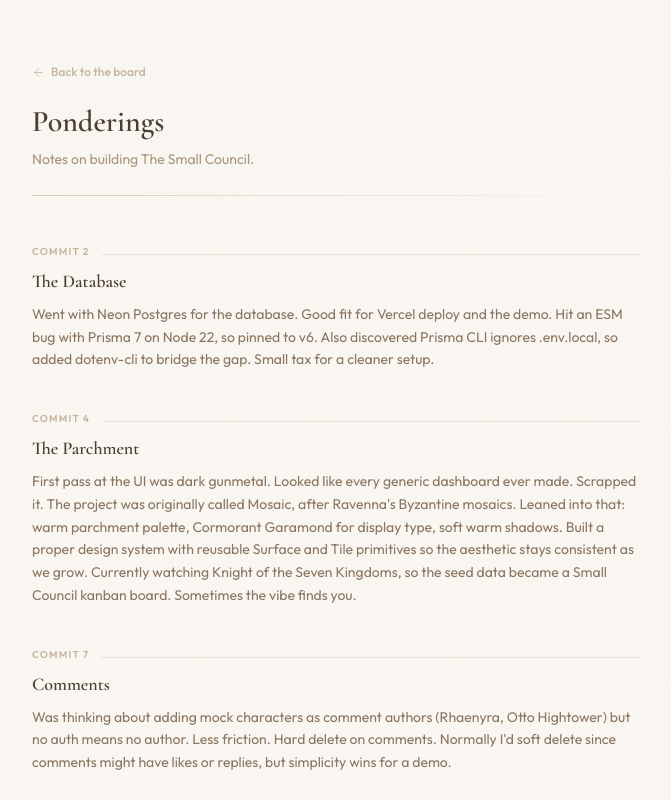
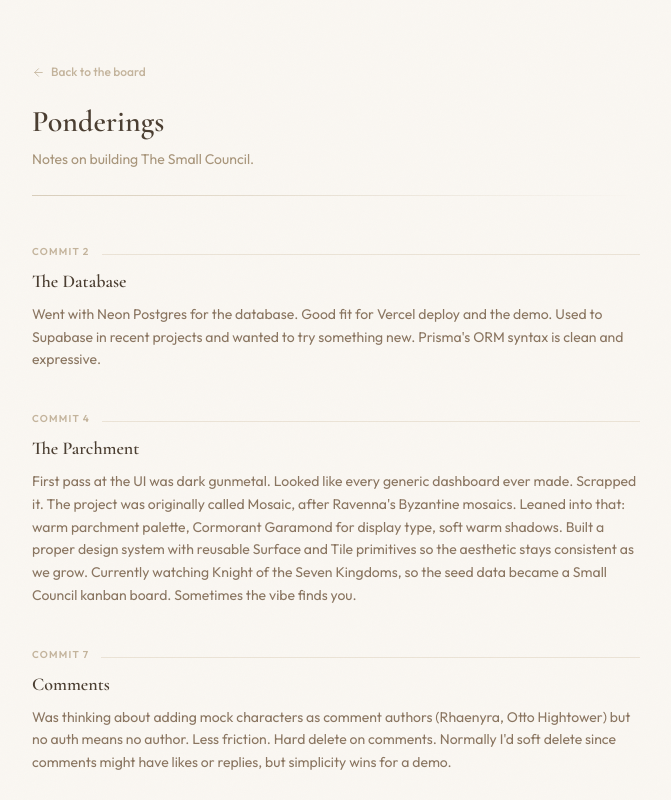
Before and after one commit to josephwilliams/ravenna-mosaic, a Next.js app: page /ponderings in a window 1280 px wide. Shown: the whole page, without its empty margins (304-975 px from the left). Built offline with nearby package versions, Linux system fonts and the light colour scheme.

Commit message:
update ponderings

```diff
--- a/src/app/ponderings/page.tsx
+++ b/src/app/ponderings/page.tsx
@@ -13,7 +13,7 @@ const entries: Entry[] = [
   {
     commit: "Commit 2",
     title: "The Database",
-    body: "Went with Neon Postgres for the database. Good fit for Vercel deploy and the demo. Hit an ESM bug with Prisma 7 on Node 22, so pinned to v6. Also discovered Prisma CLI ignores .env.local, so added dotenv-cli to bridge the gap. Small tax for a cleaner setup.",
+    body: "Went with Neon Postgres for the database. Good fit for Vercel deploy and the demo. Used to Supabase in recent projects and wanted to try something new. Prisma's ORM syntax is clean and expressive.",
   },
   {
     commit: "Commit 4",
```
